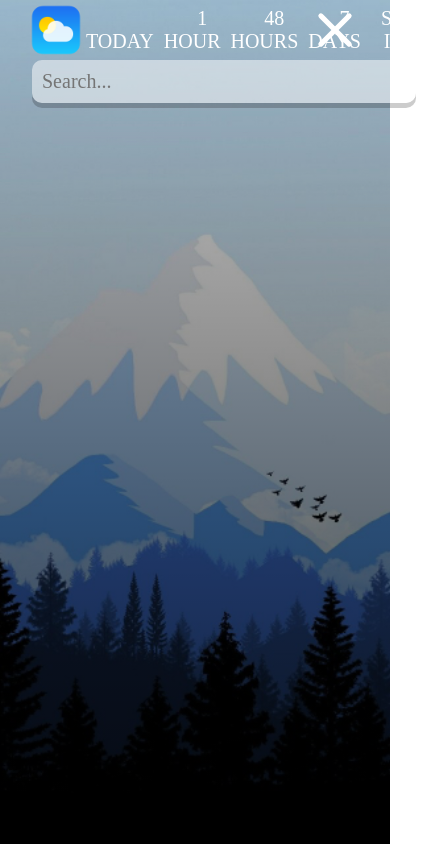
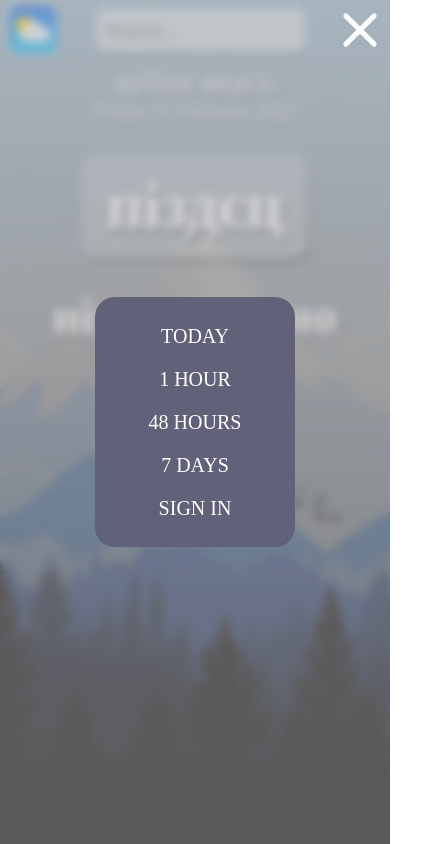
Before and after one commit to GoryaSS/sun, a React (Create React App) app: page / in a window 390 px wide. Both pictures are taken after a click on the element 335 px from the left and 35 px from the top of the page. Shown: the whole page, 448 px wide, since content can reach past the window. Built offline with nearby package versions, Linux system fonts and the light colour scheme; no server answers.

Commit message:
stiled burger menue

```diff
--- a/src/App.js
+++ b/src/App.js
@@ -4,7 +4,7 @@ import CurrentWeather from './components/Main/WeatherForecasts/CurrentWeather'
 import FourDayForecast from './components/Main/WeatherForecasts/FourDayForecast'
 import "./App.scss"
 import './components/Main/WeatherSearch/WeatherSearch.scss'
-import styles from './components/Header/Header.module.scss';
+import './components/Header/Header.scss';
 import weatherIcon from './components/assets/weather-icon.png'
 
 
@@ -40,11 +40,12 @@ function App() {
   const [latitude, setLatitude] = useState([]);
   const [longitude, setLongitude] = useState([]);
 
+
   const search = evt => {
     if (evt.key === "Enter") {
       axios.get(`${api.base}weather?q=${query}&units=metric&APPID=${api.key}`)
         .then(response => setWeather(response.data));
-      setQuery(''); // Return an empty input after a search
+      setQuery(''); // Return an empty input after search a plase
       console.log(weather);
       setLatitude(weather.coord.lat);
       setLongitude(weather.coord.lon);
@@ -53,12 +54,10 @@ function App() {
 
   return (
     <div>
-      {/* <div id="toggle">
-        <p id="trigger">Click to toggle</p>
-      </div> */}
-      <header className={styles['headers']}>
-        <div className={styles["logo-wrapper"]}>
-          <a className={styles["logo-course"]} href="#"><img src={weatherIcon} alt="logo img" height="100%" /></a>
+
+      <header className={'headers'}>
+        <div className={"logo-wrapper"}>
+          <a className={"logo-course"} href="#"><img src={weatherIcon} alt="logo img" height="100%" /></a>
         </div>
         <div className='search-box'>
           <input
@@ -71,33 +70,36 @@ function App() {
             onKeyPress={search}
           />
         </div>
-        <nav className={styles["nav__comp"]}>
-          <ul  id="toggleNavBar" className={styles["nav__list"]}>
-            <li className={styles["nav__item"]}>
-              <a className={styles["course-home"]} href="#">today</a>
+        <nav id="toggleNavBar" className={"nav__comp"}>
+          {/* <div className='nav_container'> */}
+            <ul className={"nav__list"}>
+              <li className={"nav__item"}>
+                <a className={"course-home"} href="#">today</a>
               </li>
-            <li className={styles["nav__item"]}>
-              <a className={styles["contacts-course"]} href="#">1 hour</a>
+              <li className={"nav__item"}>
+                <a className={"contacts-course"} href="#">1 hour</a>
               </li>
-            <li className={styles["nav__item"]}>
-              <a className={styles["content-course"]} href="#">48 hours</a>
+              <li className={"nav__item"}>
+                <a className={"content-course"} href="#">48 hours</a>
               </li>
-            <li className={styles["nav__item"]}>
-              <a id={styles["about-course"]} href="#">7 days</a>
+              <li className={"nav__item"}>
+                <a id={"about-course"} href="#">7 days</a>
               </li>
-            <li className={styles["nav__item"]}>
-              <a className={styles["login-course"]} href="#">sign in</a>
+              <li className={"nav__item"}>
+                <a className={"login-course"} href="#">sign in</a>
               </li>
             </ul>
+          {/* </div> */}
+
+        </nav>
         <div id="trigger" className="nav-burger">
-            <div id="toggleBurgerBut" className="nav-burger__container">
+          <div id="toggleBurgerBut" className={"nav-burger__container"}>
             <span></span>
             <span></span>
             <span></span>
             <span></span>
           </div>
         </div>
-        </nav>
       </header>
 
       <main className={(typeof weather.main != "undefined")
@@ -107,7 +109,7 @@ function App() {
         : 'weather'}>
         <div className='container'>
           <CurrentWeather weatherTemp={weather} />
-          <FourDayForecast />
+          <FourDayForecast latitude={latitude} longitude={longitude}/>
         </div>
       </main>
 
@@ -118,24 +120,23 @@ function App() {
 export default App;
 
 
+let options = {
+  enableHighAccuracy: true,
+  timeout: 5000,
+  maximumAge: 0
+};
 
-// var options = {
-//   enableHighAccuracy: true,
-//   timeout: 5000,
-//   maximumAge: 0
-// };
+function success(pos) {
+  let crd = pos.coords;
 
-// function success(pos) {
-//   var crd = pos.coords;
+  console.log('Ваше текущее местоположение:');
+  console.log(`Широта: ${crd.latitude}`);
+  console.log(`Долгота: ${crd.longitude}`);
+  console.log(`Плюс-минус ${crd.accuracy} метров.`);
+};
 
-//   console.log('Ваше текущее местоположение:');
-//   console.log(`Широта: ${crd.latitude}`);
-//   console.log(`Долгота: ${crd.longitude}`);
-//   console.log(`Плюс-минус ${crd.accuracy} метров.`);
-// };
+function error(err) {
+  console.warn(`ERROR(${err.code}): ${err.message}`);
+};
 
-// function error(err) {
-//   console.warn(`ERROR(${err.code}): ${err.message}`);
-// };
-
-// navigator.geolocation.getCurrentPosition(success, error, options);
+navigator.geolocation.getCurrentPosition(success, error, options);
--- a/src/App.scss
+++ b/src/App.scss
@@ -31,10 +31,12 @@ body {
 
 .nav-burger {
   position: absolute;
-  right: 55px;
+  right: 30px;
   top: 35px;
   transform: translate(50%, -50%);
   // grid-area: burger;
+  z-index: 10;
+
 }
 
 @media (min-width: 769px) {
@@ -56,10 +58,10 @@ body {
   -moz-transform: rotate(0deg);
   -o-transform: rotate(0deg);
   transform: rotate(0deg);
-  -webkit-transition: 0.5s ease-in-out;
-  -moz-transition: 0.5s ease-in-out;
-  -o-transition: 0.5s ease-in-out;
-  transition: 0.5s ease-in-out;
+  // -webkit-transition: 0.5s ease-in-out;
+  // -moz-transition: 0.5s ease-in-out;
+  // -o-transition: 0.5s ease-in-out;
+  // transition: 0.5s ease-in-out;
   cursor: pointer;
 
   span {
--- a/src/components/Header/Header.module.scss
+++ /dev/null
@@ -1,108 +0,0 @@
-@import url("./var.css");
-
-.headers {
-  width: 100%;
-  position: absolute;
-  display: grid;
-  grid-template-areas: "logo search navbar";
-  grid-auto-flow: column;
-  grid-template-columns: 1fr 2fr 2fr;
-  justify-content: space-between;
-  align-items: center;
-  color: #fff;
-}
-
-.headers .logo-wrapper {
-  height: 60px;
-  margin-left: 35px;
-  grid-area: logo;
-}
-
-@media (max-width: 1280px) {
-  .headers {
-    grid-template-columns: 1fr 2fr 4fr;
-  }
-}
-
-@media (max-width: 768px) {
-  .headers {
-    grid-template-areas:
-      "logo navbar"
-      "search search";
-    grid-template-columns: 1fr;
-    grid-template-rows: 1fr;
-
-    .logo-wrapper {
-      // display: none;
-      margin-left: 26px;
-    }
-
-    // .nav__list {
-    //   display: none;
-
-    //   &.active {
-    //     display: block;
-
-    //   }
-    // }
-
-    // .active {
-    //     display: grid;
-    //   }
-  }
-
-  // .headers .nav__list .active {
-  //   display: grid;
-  //   grid-auto-flow: column;
-  //   align-items: center;
-  //   height: 100%;
-  //   list-style: none;
-  //   text-align: center;
-  // }
-}
-
-.headers .nav__comp {
-  height: 100%;
-  margin-right: 20px;
-  grid-area: navbar;
-}
-
-.headers .nav__list {
-  display: grid;
-  grid-auto-flow: column;
-  align-items: center;
-  height: 100%;
-  list-style: none;
-  text-align: center;
-}
-
-.headers .nav__item a {
-  position: relative;
-  width: 100px;
-  padding: 0 10px;
-  font-size: var(--header-fnt-size);
-  text-transform: uppercase;
-  color: var(--header-fnt-color);
-  transition: all 0.3s ease-in-out;
-}
-
-.headers .nav__item a:hover {
-  color: var(--course-fnt-color);
-}
-
-.headers .nav__item a::before {
-  content: "";
-  position: absolute;
-  width: 100%;
-  left: 0;
-  bottom: -3px;
-  border-bottom: 3px solid rgb(187, 0, 0);
-  transform: scaleX(0);
-  transform: scaleX(0);
-  transition: all 0.3s ease-in-out;
-}
-
-.headers .nav__item a:hover::before {
-  transform: scaleX(1);
-  transform: scaleX(1);
-}
--- /dev/null
+++ b/src/components/Header/Header.scss
@@ -0,0 +1,137 @@
+@import url("./var.css");
+
+.headers {
+  width: 100%;
+  position: absolute;
+  display: grid;
+  grid-template-areas: "logo search navbar";
+  grid-auto-flow: column;
+  grid-template-columns: 1fr 2fr 2fr;
+  justify-content: space-between;
+  align-items: center;
+  color: #fff;
+
+  .logo-wrapper {
+    height: 60px;
+    margin-left: 35px;
+    grid-area: logo;
+  }
+
+  .nav__comp {
+    // position: relative;
+    height: 100%;
+    margin-right: 20px;
+    grid-area: navbar;
+  }
+
+  .nav__list {
+    display: grid;
+    grid-auto-flow: column;
+    align-items: center;
+    height: 100%;
+    list-style: none;
+    text-align: center;
+  }
+
+  .nav__item a {
+    position: relative;
+    width: 100px;
+    padding: 0 10px;
+    font-size: var(--header-fnt-size);
+    text-transform: uppercase;
+    color: var(--header-fnt-color);
+    transition: all 0.3s ease-in-out;
+
+    &:hover {
+      color: var(--course-fnt-color);
+    }
+
+    &::before {
+      content: "";
+      position: absolute;
+      width: 100%;
+      left: 0;
+      bottom: -3px;
+      border-bottom: 3px solid rgb(187, 0, 0);
+      transform: scaleX(0);
+      transform: scaleX(0);
+      transition: all 0.3s ease-in-out;
+    }
+
+    &:hover::before {
+      transform: scaleX(1);
+      transform: scaleX(1);
+    }
+  }
+}
+
+@media (max-width: 1280px) {
+  .headers {
+    grid-template-columns: 1fr 2fr 4fr;
+  }
+}
+
+@media (max-width: 768px) {
+  .headers {
+    // grid-template-areas:
+    //   "logo navbar"
+    //   "search search";
+    // grid-template-columns: 1fr 1fr;
+    // grid-template-rows: 1fr;
+    display: flex;
+
+
+    .logo-wrapper {
+      margin-left: 3px;
+    }
+
+    .nav__list {
+      display: none;
+    }
+  }
+
+  .nav__comp.active {
+
+    .nav__list {
+      position: absolute;
+      display: flex;
+      flex-direction: column;
+      left: 50%;
+      top: 50vh;
+      padding-bottom: 215px;
+      transform: translate(-50%, -50%);
+      z-index: 10;
+
+      .nav__item {
+        padding: 10px;
+      }
+    }
+
+    &::before {
+      content: "";
+      display: block;
+      position: absolute;
+      width: 100%;
+      height: 100vh;
+      background: rgba(182, 177, 177, 0.5);
+      backdrop-filter: blur(5px);
+      left: 0%;
+      top: 0%;
+      z-index: 2;
+    }
+
+    &::after {
+      content: "";
+      display: block;
+      position: absolute;
+      width: 200px;
+      height: 250px;
+      background: #616179;
+      border-radius: 20px;
+      left: 50%;
+      top: 50vh;
+      transform: translate(-50%, -50%);
+      z-index: 3;
+    }
+  }
+}
--- a/src/components/Main/WeatherForecasts/CurrentWeather.jsx
+++ b/src/components/Main/WeatherForecasts/CurrentWeather.jsx
@@ -20,20 +20,36 @@ const CurrentWeather = (weatherTemp) => {
 
   return (
     <>
-      {(typeof weatherTemp.weatherTemp.main !== "undefined") ? (
-        <div>
+      {
+        (typeof weatherTemp.weatherTemp.main !== "undefined") ? (
+          <div>
+            <div className='location-box'>
+              <div className='location'>{weatherTemp.weatherTemp.name}, {weatherTemp.weatherTemp.sys.country}</div>
+              <div className='date'>{dateBuilder()}</div>
+            </div>
+            <div className='weather-box'>
+              <div className='temp'>
+                {Math.round(weatherTemp.weatherTemp.main.temp)}°C
+              </div>
+              <div className='weather-condition'>{weatherTemp.weatherTemp.weather[0].main}</div>
+            </div>
+          </div>
+        ) :
+        (
+          <div>
           <div className='location-box'>
-            <div className='location'>{weatherTemp.weatherTemp.name}, {weatherTemp.weatherTemp.sys.country}</div>
+            <div className='location'>хуйня якась</div>
             <div className='date'>{dateBuilder()}</div>
           </div>
           <div className='weather-box'>
             <div className='temp'>
-              {Math.round(weatherTemp.weatherTemp.main.temp)}°C
+              піздєц
             </div>
-            <div className='weather-condition'>{weatherTemp.weatherTemp.weather[0].main}</div>
+            <div className='weather-condition'>ніхуя не ясно</div>
           </div>
         </div>
-      ) :('')}
+        )
+      }
     </>
   )
 }
--- a/src/components/Main/WeatherSearch/WeatherSearch.scss
+++ b/src/components/Main/WeatherSearch/WeatherSearch.scss
@@ -2,15 +2,17 @@
 
 .search-box {
     padding: 0 2rem;
-    // width: 100%;
+    margin-right: 2rem;
     grid-area: search;
 
     @media (max-width: 1024) {
     // width: 70%;
     }
+
     @media (max-width: 768px) {
-      width: 100%;
-      }
+      width: 70%;
+    }
+
   .search-bar{
     display: block;
     width: 100%;
@@ -23,7 +25,7 @@
 
     background-color: rgba(255, 255, 255, 0.5);
     border-radius: 10px;
-    box-shadow: 0 5px rgba(0, 0, 0, 0.2);
+    box-shadow: 0 3px rgba(0, 0, 0, 0.2);
     color: #313131;
     font-size: 20px;
 
```
Also changed, not shown: src/components/Main/WeatherForecasts/FourDayForecast.jsx (+11 -1 lines). Lines whose indentation alone changed are shown as unchanged.
